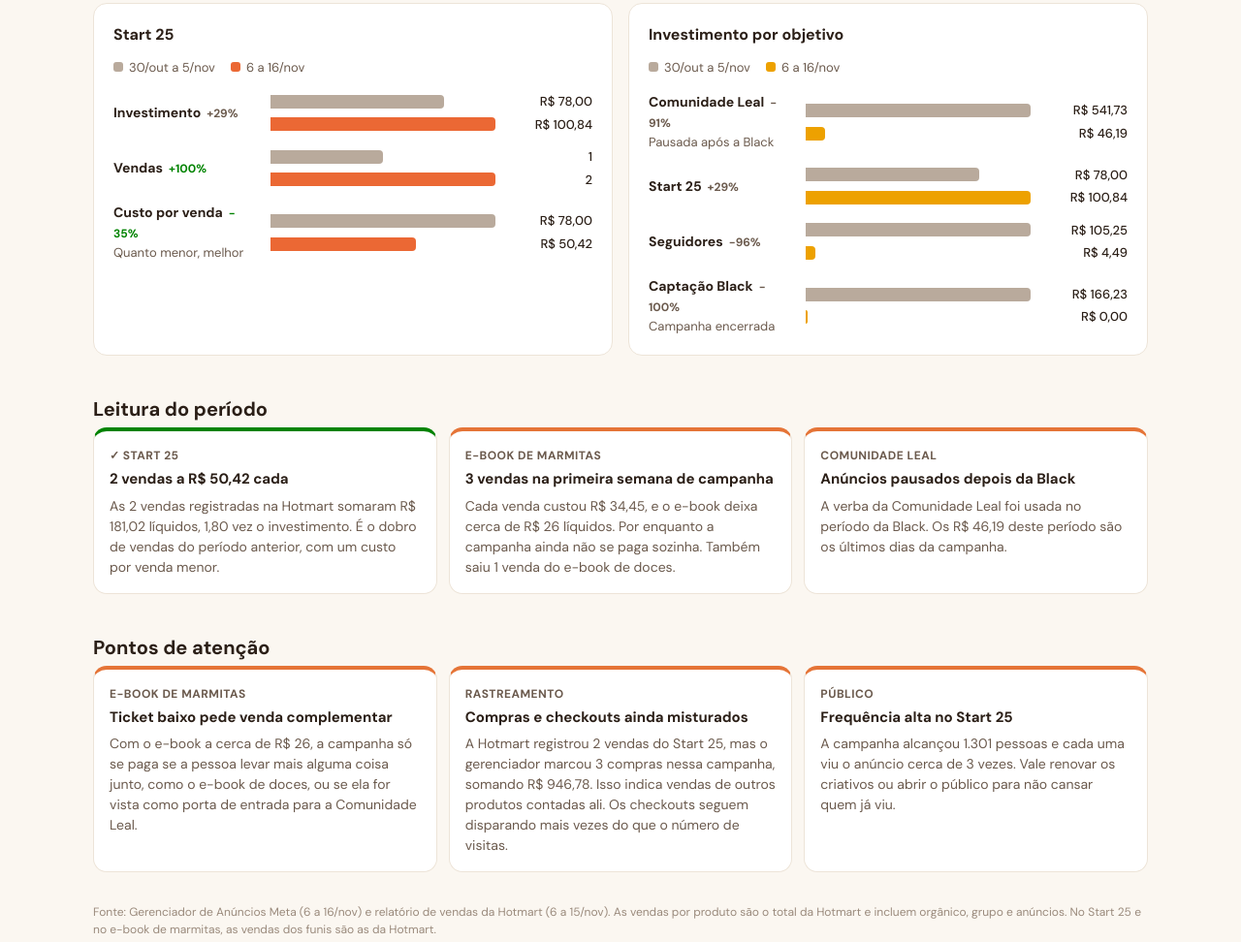
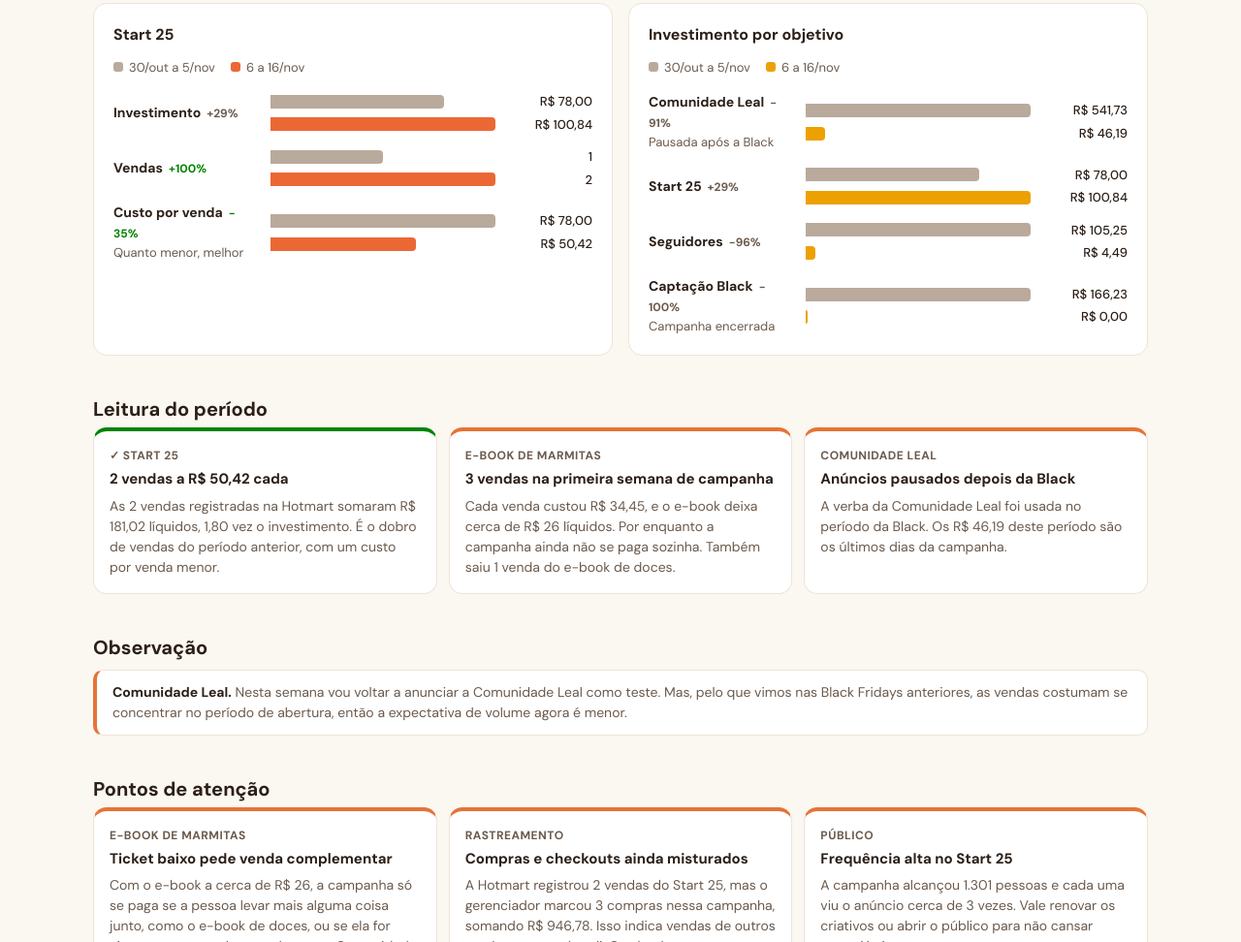
Before and after one commit to GabiPillarDev/thaisaleal, a plain HTML site: page index.html in a window 1280 px wide. Shown: the part 1828-2800 px from the top of the page at 97% size. Drawn offline with Linux system fonts and the light colour scheme.

Commit message:
Add 'Observação' section and update KPIs
Added a new section for 'Observação' with notes on the Comunidade Leal and updated KPIs for November.

```diff
--- a/index.html
+++ b/index.html
@@ -216,6 +216,9 @@ footer{color:var(--muted);font-size:12px;margin-top:32px}
     </div>
   </div>
 
+  <h2>Observação</h2>
+  <div class="aviso" style="margin-top:8px"><b>Comunidade Leal.</b> Nesta semana vou voltar a anunciar a Comunidade Leal como teste. Mas, pelo que vimos nas Black Fridays anteriores, as vendas costumam se concentrar no período de abertura, então a expectativa de volume agora é menor.</div>
+
   <h2>Pontos de atenção</h2>
   <div class="insights">
     <div class="ins">
@@ -293,6 +296,7 @@ function bindTip(el, html){
 const totV = VENDAS.reduce((a,v)=>a+v.vendas,0), totR = VENDAS.reduce((a,v)=>a+v.receita,0);
 document.getElementById("kpis").innerHTML = [
   {l:"Investimento", v:brl(RESUMO.investimento), n:"Total do período", hero:true},
+  {l:"Investido em novembro", v:brl(934.55), n:"Somatória do mês até agora", hero:true},
   {l:"Vendas na Hotmart", v:totV, n:`${brl(totR)} de receita líquida`, hero:true},
   {l:"Start 25", v:2, n:`${brl(100.84/2)} por venda`},
   {l:"E-book de marmitas", v:3, n:`${brl(103.34/3)} por venda`}
```
